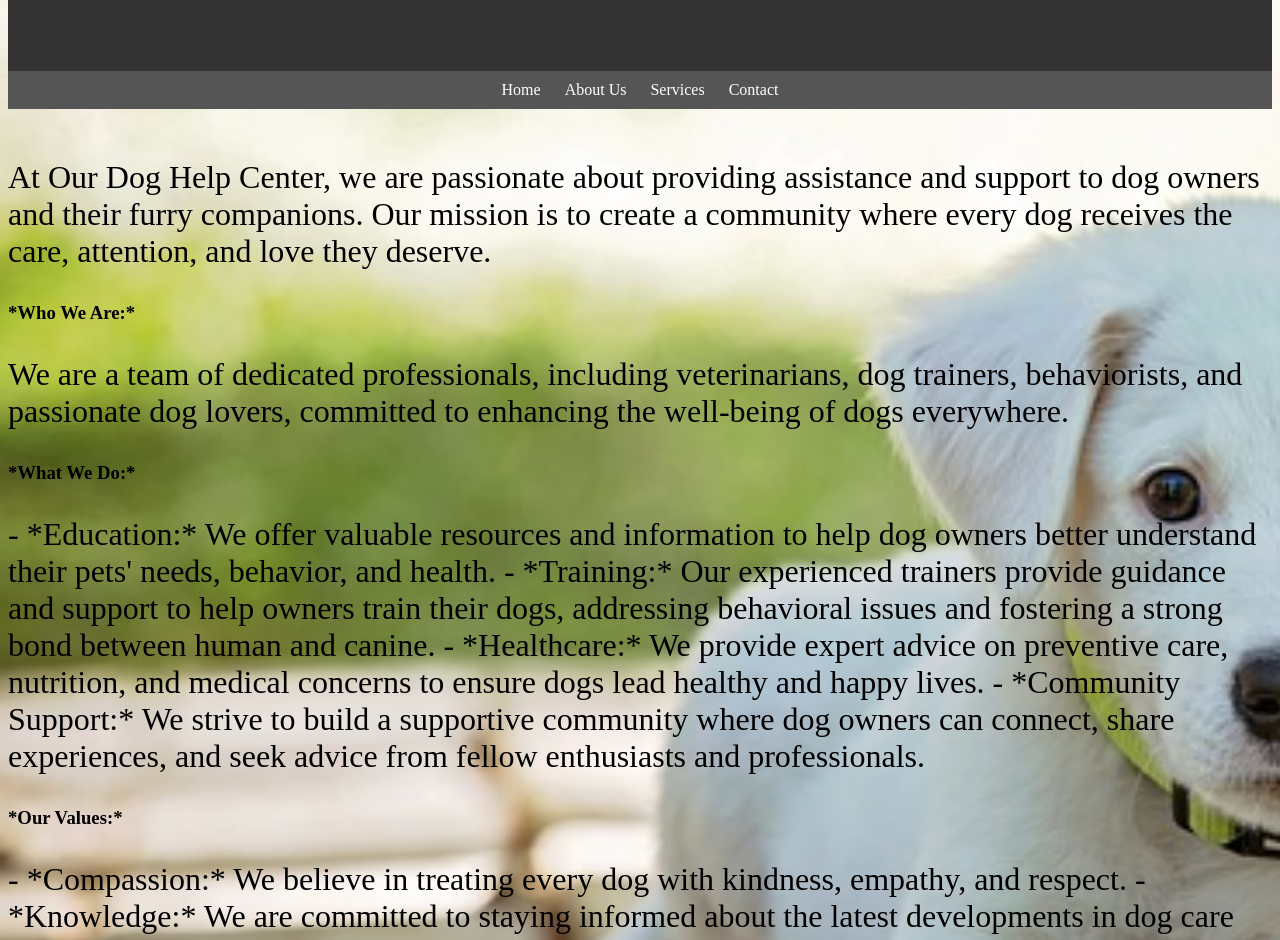
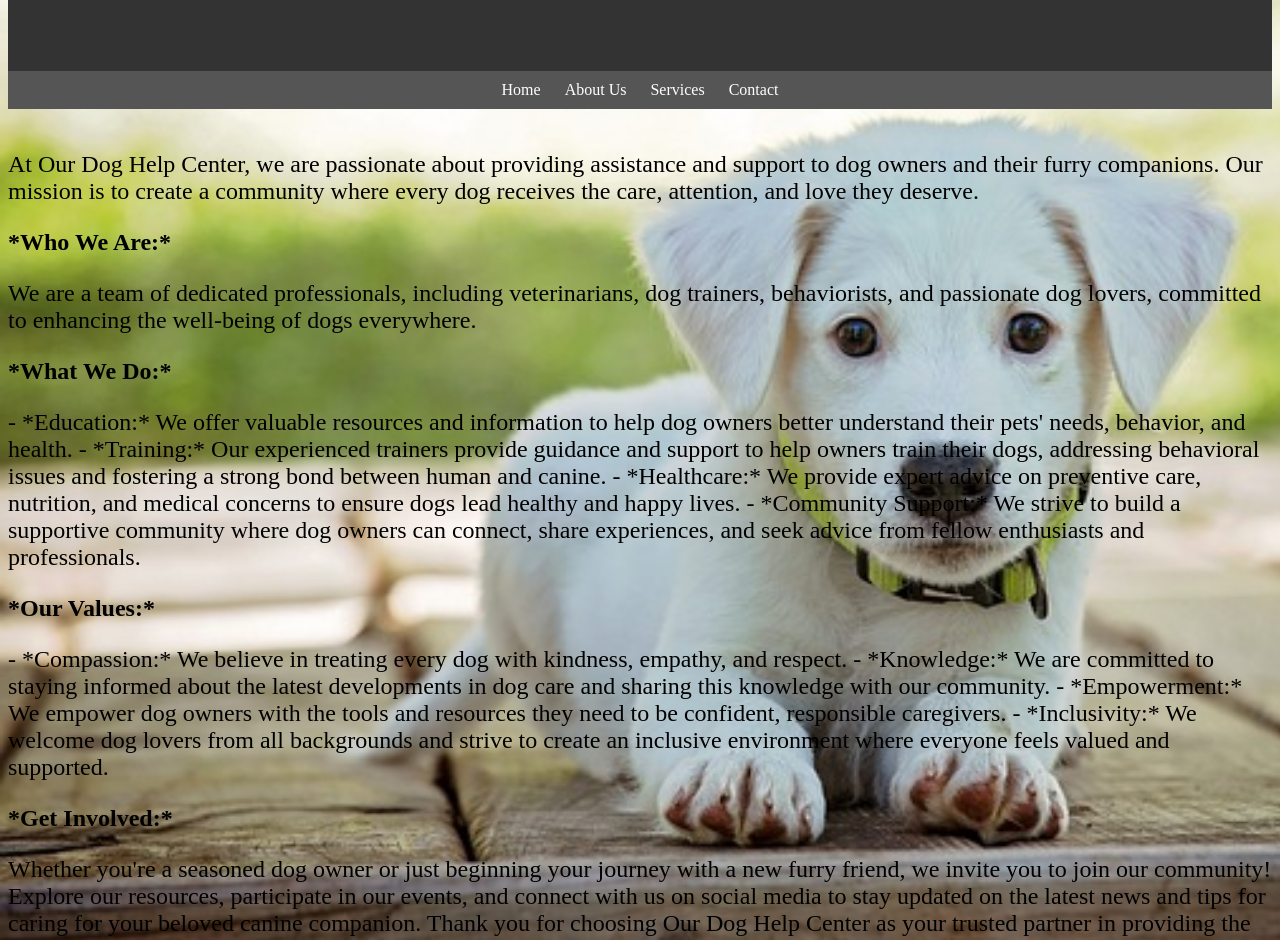
Before and after one commit to ajitbirajda/doghelpcenter, a plain HTML site: page abouts.html in a window 1280 px wide. Shown: the part 91-1031 px from the top of the page. Drawn offline with Linux system fonts and the light colour scheme.

Commit message:
Update abouts.html

```diff
--- a/abouts.html
+++ b/abouts.html
@@ -35,7 +35,7 @@
 
         }
         p{
-            font-size:200%;}
+            font-size:150%;}
     </style>
 </head>
 <body >
@@ -52,10 +52,10 @@
 <P>At Our Dog Help Center, we are passionate about providing assistance and support to dog owners and their furry companions.
     Our mission is to create a community where every dog receives the care, attention, and love they deserve.
 </P>
-<h3>*Who We Are:*</h3>
+<h2>*Who We Are:*</h2>
 <p>We are a team of dedicated professionals, including veterinarians, dog trainers, behaviorists, and passionate dog lovers, committed to enhancing the well-being of dogs everywhere.
 </p>
-<h3>*What We Do:*</h3>
+<h2>*What We Do:*</h2>
 <p>- *Education:* We offer valuable resources and information to help dog owners better understand their pets' needs, behavior, and health.
 
 - *Training:* Our experienced trainers provide guidance and support to help owners train their dogs, addressing behavioral issues and fostering a strong bond between human and canine.
@@ -64,7 +64,7 @@
 
 - *Community Support:* We strive to build a supportive community where dog owners can connect, share experiences, and seek advice from fellow enthusiasts and professionals.
 </p>
-<h3>*Our Values:*</h3>
+<h2>*Our Values:*</h2>
 <p>- *Compassion:* We believe in treating every dog with kindness, empathy, and respect.
 
 - *Knowledge:* We are committed to staying informed about the latest developments in dog care and sharing this knowledge with our community.
@@ -73,7 +73,7 @@
 
 - *Inclusivity:* We welcome dog lovers from all backgrounds and strive to create an inclusive environment where everyone feels valued and supported.
 </p>
-<h3>*Get Involved:*</h3>
+<h2>*Get Involved:*</h2>
 <p>Whether you're a seasoned dog owner or just beginning your journey with a new furry friend, we invite you to join our community! Explore our resources, participate in our events, and connect with us on social media to stay updated on the latest news and tips for caring for your beloved canine companion.
 
 Thank you for choosing Our Dog Help Center as your trusted partner in providing the best care for your dog!
```
